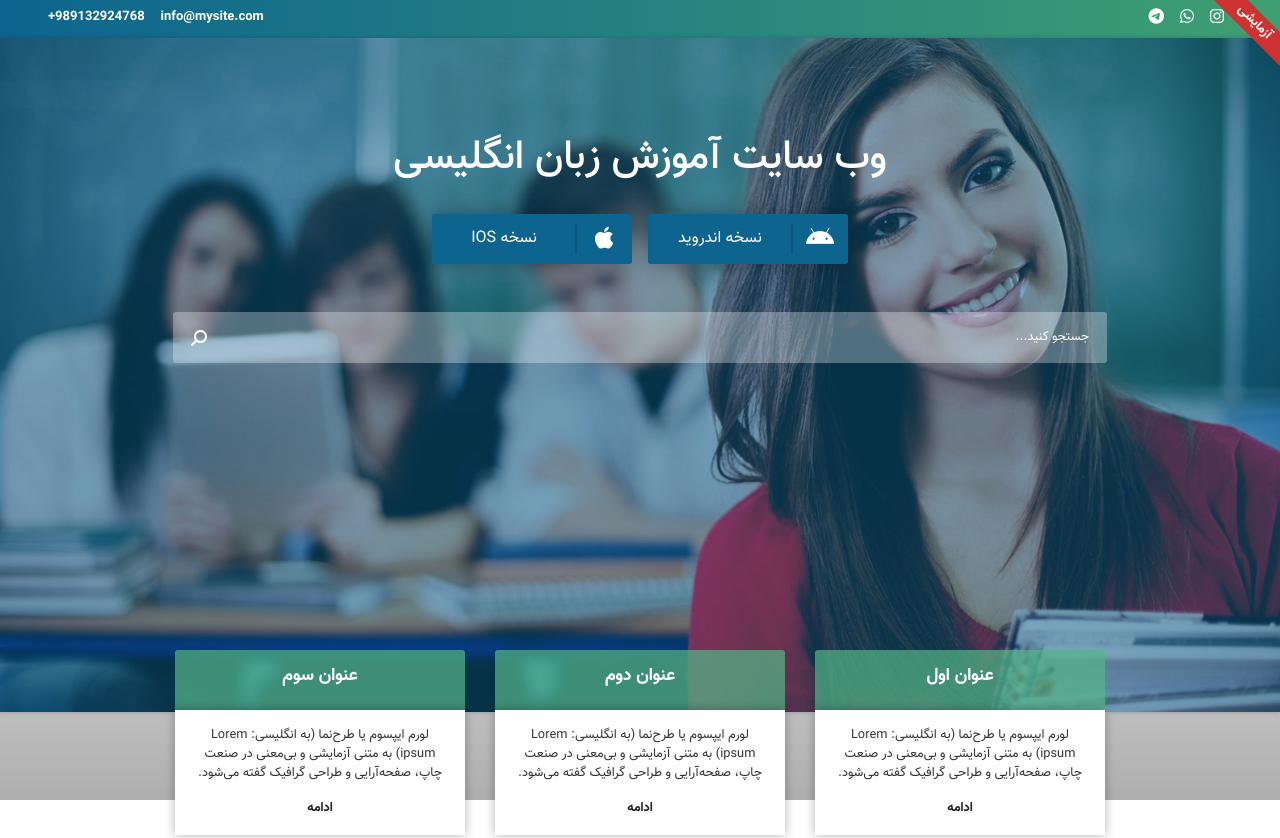
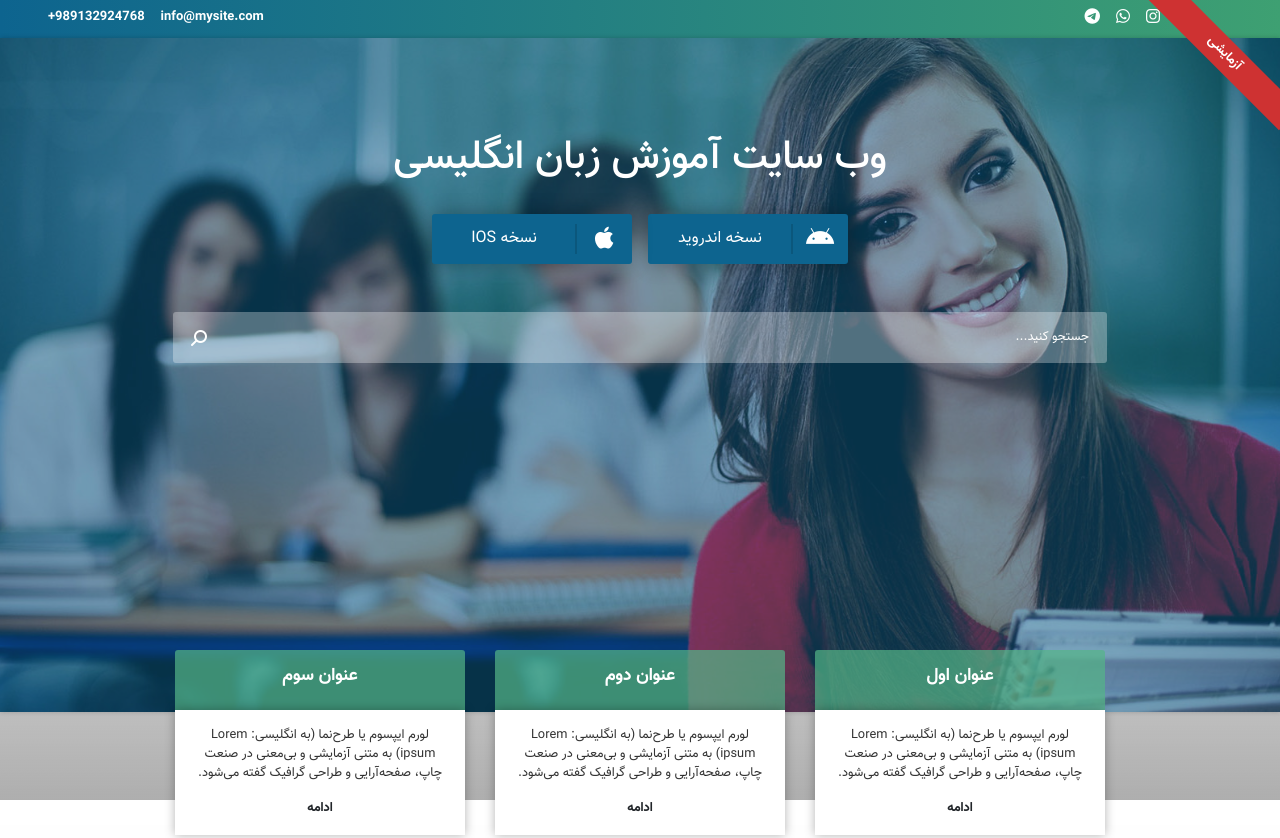
Before and after one commit to bagheriBHR/design1, a plain HTML site: page public/index.html in a window 1280 px wide. Shown: the top 838 px of the page. Drawn offline with nearby package versions, Linux system fonts and the light colour scheme; a web font is replaced by a local one.

Commit message:
change .test in css and add mr-5 pr-3 to social div

```diff
--- a/public/css/style.css
+++ b/public/css/style.css
@@ -27,11 +27,11 @@ body {
   color: #fff;
   z-index: 10000;
   transform: rotate(45deg);
-  width: 104px;
-  top: 11px;
-  right: -26px;
+  width: 186px;
+  top: 39px;
+  right: -37px;
   text-align: center;
-  padding: 2px 0px;
+  padding: 5px 0px;
   font-weight: bold;
 }
 
--- a/public/index.html
+++ b/public/index.html
@@ -19,7 +19,7 @@
     <div class="position-absolute test">آزمایشی</div>
     <div class="top-header py-2">
       <div class="px-3 px-md-5 d-flex justify-content-between">
-        <div class="d-flex">
+        <div class="d-flex mr-5 pr-3">
           <a><i class="fab fa-instagram text-light mx-2"></i></a>
           <a><i class="fab fa-whatsapp text-light mx-2"></i></a>
           <a><i class="fab fa-telegram text-light mx-2"></i></a>
```
